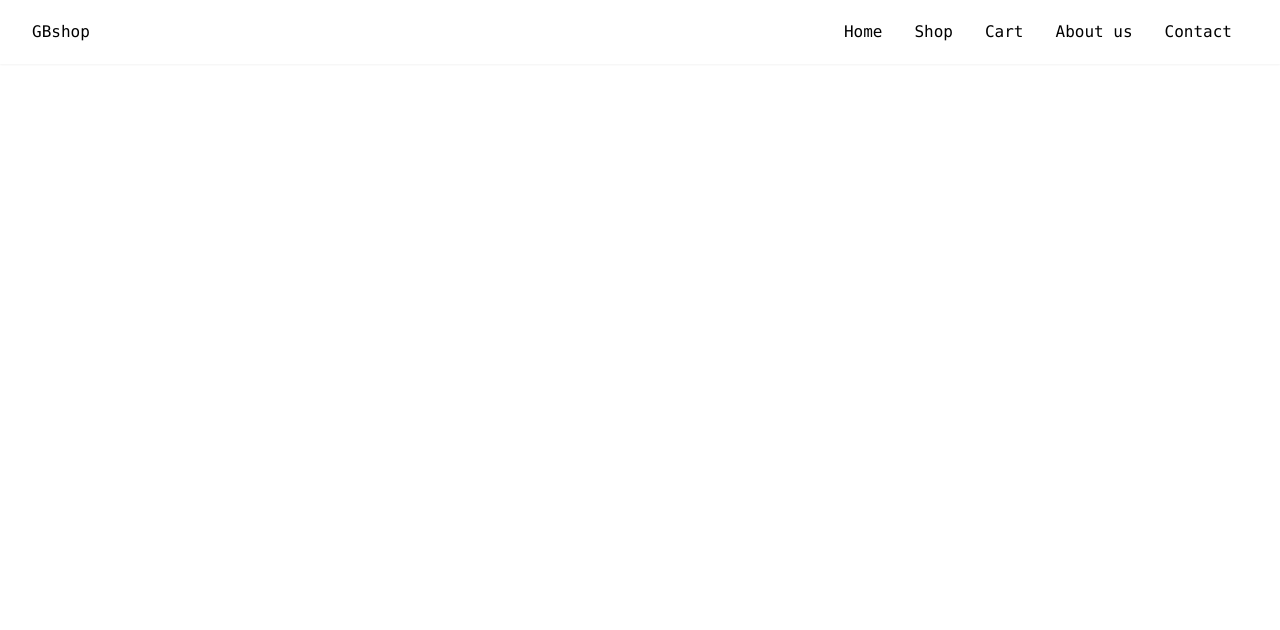
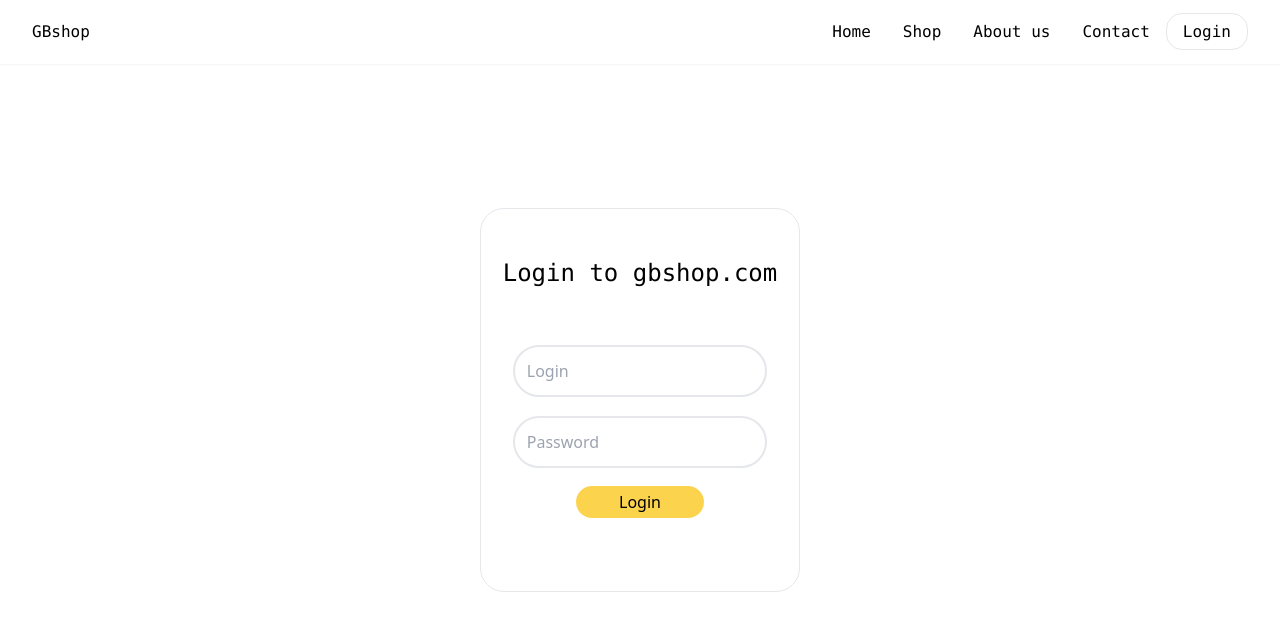
Before and after one commit to damiangul/Project-react-.net, a React (Create React App) app in the folder reactSIDE/reactSIDE/ClientApp/: page /login in a window 1280 px wide. Shown: the top 630 px of the page. Built offline with nearby package versions, Linux system fonts and the light colour scheme; no server answers.

Commit message:
Added the possibility to login

```diff
--- a/reactSIDE/reactSIDE/ClientApp/package.json
+++ b/reactSIDE/reactSIDE/ClientApp/package.json
@@ -16,12 +16,12 @@
     "oidc-client": "^1.9.0",
     "react": "^16.0.0",
     "react-dom": "^16.0.0",
+    "react-redux": "^7.2.4",
     "react-router-bootstrap": "^0.25.0",
     "react-router-dom": "^5.2.0",
     "react-scripts": "^4.0.3",
     "react-spring": "^9.1.2",
     "reactstrap": "^8.4.1",
-    "redux": "^4.1.0",
     "rimraf": "^2.6.2"
   },
   "devDependencies": {
--- a/reactSIDE/reactSIDE/ClientApp/src/App.js
+++ b/reactSIDE/reactSIDE/ClientApp/src/App.js
@@ -6,11 +6,19 @@ import Shop from "./components/Shop";
 import Dropdown from "./components/Dropdown";
 
 import "./custom.css";
+
+//COMPONENTS
 import AboutUs from "./components/AboutUs";
 import Contact from "./components/Contact";
+import Login from "./components/Login";
+
+//REDUX
+import { useDispatch } from "react-redux";
+import { loadUsers } from "./redux/userLoadingActions";
 
 export default function App() {
   const [isOpen, setIsOpen] = useState(false);
+  const dispatch = useDispatch();
 
   const toggle = () => {
     setIsOpen(!isOpen);
@@ -30,6 +38,17 @@ export default function App() {
     };
   });
 
+  useEffect(() => {
+    fetch("https://localhost:44304/api/users/")
+      .then((res) => {
+        return res.json();
+      })
+      .then((data) => {
+        dispatch(loadUsers(data));
+        console.log(data);
+      });
+  }, [dispatch]);
+
   return (
     <Router>
       <Navbar toggle={toggle} />
@@ -39,6 +58,7 @@ export default function App() {
         <Route path="/shop" component={Shop} />
         <Route path="/contact" component={Contact} />
         <Route path="/aboutus" component={AboutUs} />
+        <Route path="/login" component={Login} />
       </Switch>
     </Router>
   );
--- a/reactSIDE/reactSIDE/ClientApp/src/components/Dropdown.js
+++ b/reactSIDE/reactSIDE/ClientApp/src/components/Dropdown.js
@@ -18,15 +18,15 @@ export default function Dropdown({ isOpen, toggle }) {
       <Link to={"/shop"} className="p-4">
         Shop
       </Link>
-      <Link to={"/cart"} className="p-4">
-        Cart
-      </Link>
       <Link to={"/aboutus"} className="p-4">
         About us
       </Link>
       <Link to={"/contact"} className="p-4">
         Contact
       </Link>
+      <Link to={"/login"} className="p-4">
+        Login
+      </Link>
     </div>
   );
 }
--- /dev/null
+++ b/reactSIDE/reactSIDE/ClientApp/src/components/Login.js
@@ -0,0 +1,75 @@
+import React, { useState } from "react";
+import { useSelector, useDispatch } from "react-redux";
+import { loggingUser } from "../redux/loggedUserActions";
+import { useHistory } from "react-router-dom";
+
+export default function Login() {
+  const users = useSelector((store) => store.users);
+  const [login, setLogin] = useState("");
+  const [password, setPassword] = useState("");
+  const [falseLogin, setFalseLogin] = useState(false);
+  const dispatch = useDispatch();
+  let history = useHistory();
+
+  const loginOnChange = (e) => {
+    setLogin(e.target.value);
+  };
+
+  const passwordOnChange = (e) => {
+    setPassword(e.target.value);
+  };
+
+  const loginSubmit = (e) => {
+    e.preventDefault();
+
+    const loggedUser = users.filter(
+      (user) => user.userLogin === login && user.userPassword === password
+    );
+
+    if (loggedUser.length === 0) {
+      setFalseLogin(true);
+      setLogin("");
+      setPassword("");
+      return 0;
+    } else {
+      setFalseLogin(false);
+      dispatch(loggingUser(loggedUser[0].userLogin));
+      history.push("/");
+    }
+  };
+
+  return (
+    <div className="absolute top-1/2 left-1/2 transform -translate-x-1/2 -translate-y-1/2 h-96 border w-3/4 rounded-3xl md:w-1/2 xl:w-1/4">
+      <h2 className="text-center font-mono h-1/3 flex justify-center items-center text-2xl">
+        Login to gbshop.com
+      </h2>
+      {falseLogin ? (
+        <p className="text-center text-red-600 uppercase">False login</p>
+      ) : null}
+      <form className="flex flex-col w-4/5 mx-auto mb-16 h-2/4 justify-around">
+        <input
+          placeholder="Login"
+          className="border-2 p-3 rounded-full outline-none"
+          type="text"
+          name="login"
+          value={login}
+          onChange={loginOnChange}
+        />
+        <input
+          placeholder="Password"
+          className="border-2 p-3 rounded-full outline-none"
+          type="password"
+          name="name"
+          value={password}
+          onChange={passwordOnChange}
+        />
+        <button
+          className="w-full md:w-32 mx-auto p-1 rounded-2xl bg-yellow-300 hover:bg-yellow-500 cursor-pointer transition focus:outline-none"
+          onClick={loginSubmit}
+        >
+          Login
+        </button>
+      </form>
+    </div>
+  );
+}
--- a/reactSIDE/reactSIDE/ClientApp/src/components/Navbar.js
+++ b/reactSIDE/reactSIDE/ClientApp/src/components/Navbar.js
@@ -33,14 +33,17 @@ const Navbar = ({ toggle }) => {
         <Link to={"/shop"} className="p-4">
           Shop
         </Link>
-        <Link to={"/cart"} className="p-4">
-          Cart
-        </Link>
         <Link to={"/aboutus"} className="p-4">
           About us
         </Link>
         <Link to={"/contact"} className="p-4">
           Contact
+        </Link>
+        <Link
+          className="border border-gray-200 px-4 py-2 hover:bg-yellow-500 transition rounded-2xl"
+          to={"/login"}
+        >
+          Login
         </Link>
       </div>
     </nav>
--- a/reactSIDE/reactSIDE/ClientApp/src/index.js
+++ b/reactSIDE/reactSIDE/ClientApp/src/index.js
@@ -4,14 +4,18 @@ import { BrowserRouter } from "react-router-dom";
 import App from "./App";
 import "./index.css";
 import registerServiceWorker from "./registerServiceWorker";
+import { Provider } from "react-redux";
+import store from "./redux/store";
 
 const baseUrl = document.getElementsByTagName("base")[0].getAttribute("href");
 const rootElement = document.getElementById("root");
 
 ReactDOM.render(
-  <BrowserRouter basename={baseUrl}>
-    <App />
-  </BrowserRouter>,
+  <Provider store={store}>
+    <BrowserRouter basename={baseUrl}>
+      <App />
+    </BrowserRouter>
+  </Provider>,
   rootElement
 );
 
--- /dev/null
+++ b/reactSIDE/reactSIDE/ClientApp/src/redux/loggedUserActions.js
@@ -0,0 +1,8 @@
+export const LOGGING_USER = "LOGGING_USER";
+
+export const loggingUser = (login) => ({
+  type: LOGGING_USER,
+  payload: {
+    login,
+  },
+});
--- /dev/null
+++ b/reactSIDE/reactSIDE/ClientApp/src/redux/reducers/loggedUserReducer.js
@@ -0,0 +1,10 @@
+import { LOGGING_USER } from "../loggedUserActions";
+
+export const loggedUserReducer = (state = "", action) => {
+  switch (action.type) {
+    case LOGGING_USER:
+      return action.payload.login;
+    default:
+      return state;
+  }
+};
--- a/reactSIDE/reactSIDE/ClientApp/src/redux/reducers/rootReducer.js
+++ b/reactSIDE/reactSIDE/ClientApp/src/redux/reducers/rootReducer.js
@@ -0,0 +1,9 @@
+import { combineReducers } from "redux";
+
+import { usersLoadingReducer } from "./usersLoadingReducer";
+import { loggedUserReducer } from "./loggedUserReducer";
+
+export const rootReducer = combineReducers({
+  users: usersLoadingReducer,
+  loggedUser: loggedUserReducer,
+});
--- /dev/null
+++ b/reactSIDE/reactSIDE/ClientApp/src/redux/reducers/usersLoadingReducer.js
@@ -0,0 +1,10 @@
+import { LOAD_USERS } from "../userLoadingActions";
+
+export const usersLoadingReducer = (state = [], action) => {
+  switch (action.type) {
+    case LOAD_USERS:
+      return [...state, ...action.payload.usersLoaded];
+    default:
+      return state;
+  }
+};
--- a/reactSIDE/reactSIDE/ClientApp/src/redux/store.js
+++ b/reactSIDE/reactSIDE/ClientApp/src/redux/store.js
@@ -0,0 +1,7 @@
+import { createStore } from "redux";
+
+import { rootReducer } from "./reducers/rootReducer";
+
+const store = createStore(rootReducer);
+
+export default store;
--- /dev/null
+++ b/reactSIDE/reactSIDE/ClientApp/src/redux/userLoadingActions.js
@@ -0,0 +1,8 @@
+export const LOAD_USERS = "LOAD_USERS";
+
+export const loadUsers = (data) => ({
+  type: LOAD_USERS,
+  payload: {
+    usersLoaded: data,
+  },
+});
```
Also changed, not shown: 1 other file (tests, documents, lock files or other folders).
